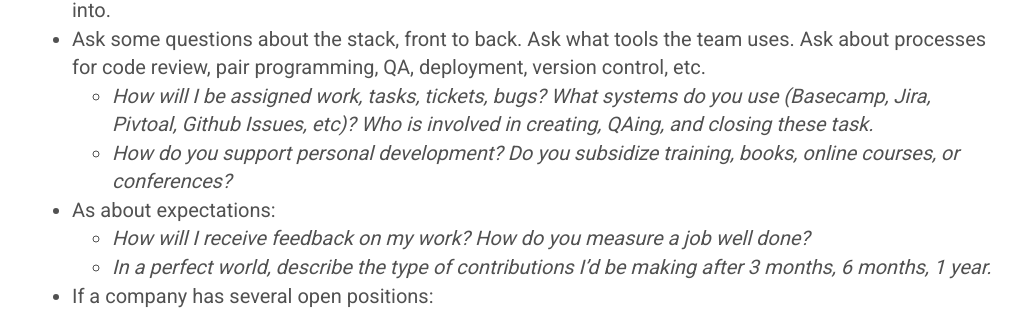
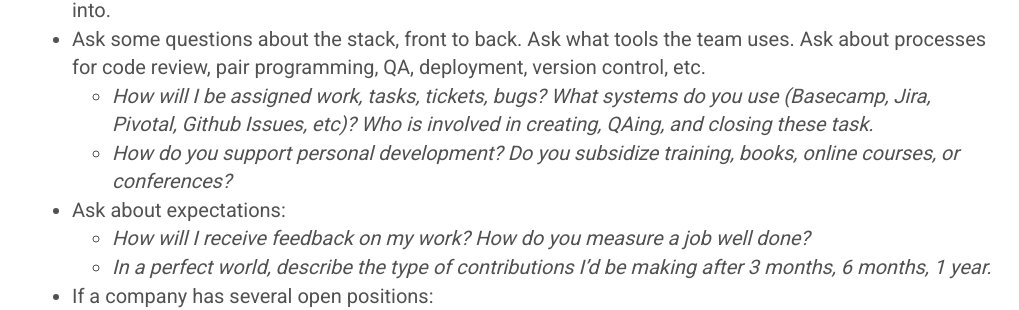
Before and after one commit to mateoclarke/mateoclarke-dot-com, a Jekyll site: the page built from blog/_posts/2015-05-22-notes-from-the-hunt.md, in a window 1280 px wide and 900 px high, scrolled down 1304 px. Shown: the part 176-486 px from the top of the window, without its empty margins (128-1147 px from the left). Built offline with Jekyll 4.4.1, drawn with Linux system fonts in a browser that asks for light colours; comment, search, counter and statistics services are not loaded; some of the changed text lies outside the part shown.

Commit message:
Two new blog posts

```diff
--- a/blog/_posts/2015-05-22-notes-from-the-hunt.md
+++ b/blog/_posts/2015-05-22-notes-from-the-hunt.md
@@ -29,11 +29,11 @@
 
 - Before the interview, learn about the people that will interview you. Linkedin, Twitter, Github are always helpful. See if the company/team has a github organization with any open source code you can peek into.
 - Ask some questions about the stack, front to back. Ask what tools the team uses. Ask about processes for code review, pair programming, QA, deployment, version control, etc.
-	- *How will I be assigned work, tasks, tickets, bugs? What systems do you use (Basecamp, Jira, Pivtoal, Github Issues, etc)? Who is involved in creating, QAing, and closing these task.*
+	- *How will I be assigned work, tasks, tickets, bugs? What systems do you use (Basecamp, Jira, Pivotal, Github Issues, etc)? Who is involved in creating, QAing, and closing these task.*
 	- *How do you support personal development? Do you subsidize training, books, online courses, or conferences?*
 
 
-- As about expectations:
+- Ask about expectations:
 	- *How will I receive feedback on my work? How do you measure a job well done?*
 	- *In a perfect world, describe the type of contributions I'd be making after 3 months, 6 months, 1 year.*
 
```
Also changed, not shown: blog/_posts/2015-05-26-what-i-learned-js-this.md (added, +28 -0 lines), blog/_posts/2015-05-27-what-i-learned-postgres-fail.md (added, +24 -0 lines).
